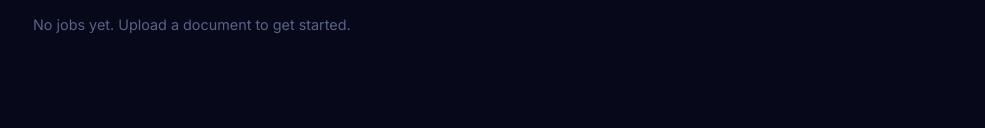
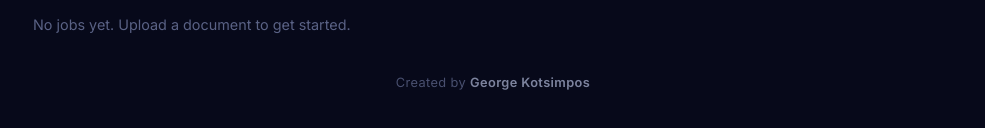
Before and after one commit to kotsimp/BookApp, a plain HTML site: page frontend/index.html in a window 1280 px wide. Shown: the part 1316-1444 px from the top of the page, without its empty margins (147-1132 px from the left). Drawn offline with Linux system fonts and the light colour scheme; no server answers.

Commit message:
Add tasteful creator footer: Created by George Kotsimpos

```diff
--- a/frontend/index.html
+++ b/frontend/index.html
@@ -818,6 +818,11 @@
     </div>
   </section>
 
+  <!-- ── App Footer ── -->
+  <footer class="app-footer">
+    Created by <strong>George Kotsimpos</strong>
+  </footer>
+
 </div>
 
 <!-- AI Polish Modal -->
--- a/frontend/style.css
+++ b/frontend/style.css
@@ -1745,3 +1745,24 @@ body::after {
 .mode-basic-only.is-hidden {
   display: none !important;
 }
+
+/* ---- App Footer ---- */
+.app-footer {
+  text-align: center;
+  padding: 36px 0 20px;
+  color: var(--text-muted);
+  font-size: 0.8rem;
+  letter-spacing: 0.03em;
+  user-select: none;
+  opacity: 0.8;
+  transition: opacity 0.2s ease;
+}
+
+.app-footer:hover {
+  opacity: 1;
+}
+
+.app-footer strong {
+  color: var(--text-secondary);
+  font-weight: 600;
+}
```
